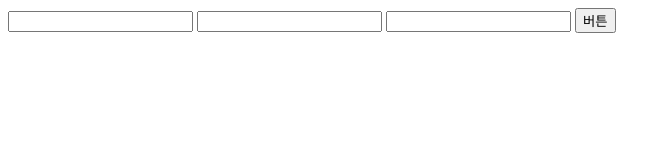
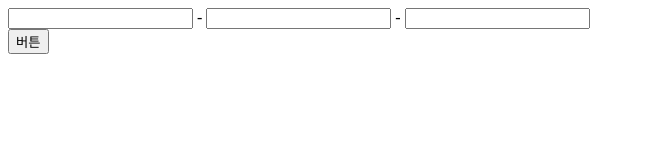
Before and after one commit to yoonseongho/inflearn-javascript, a plain HTML site: page ch02/D-Day-counter/index.html in a window 1280 px wide. Shown: the whole page, without its empty margins (0-671 px from the left). Drawn offline with Linux system fonts and the light colour scheme.

Commit message:
구현중

```diff
--- a/ch02/D-Day-counter/index.html
+++ b/ch02/D-Day-counter/index.html
@@ -38,9 +38,11 @@
   </head>
 
   <body>
-    <input id="target-year-input" class="target-input" />
-    <input id="target-month-input" class="target-input" />
+  <div>
+    <input id="target-year-input" class="target-input" /> -
+    <input id="target-month-input" class="target-input" /> -
     <input id="target-date-input" class="target-input" />
+  </div>
     <button onclick="counterMaker()">버튼</button>
   </body>
 </html>
```
